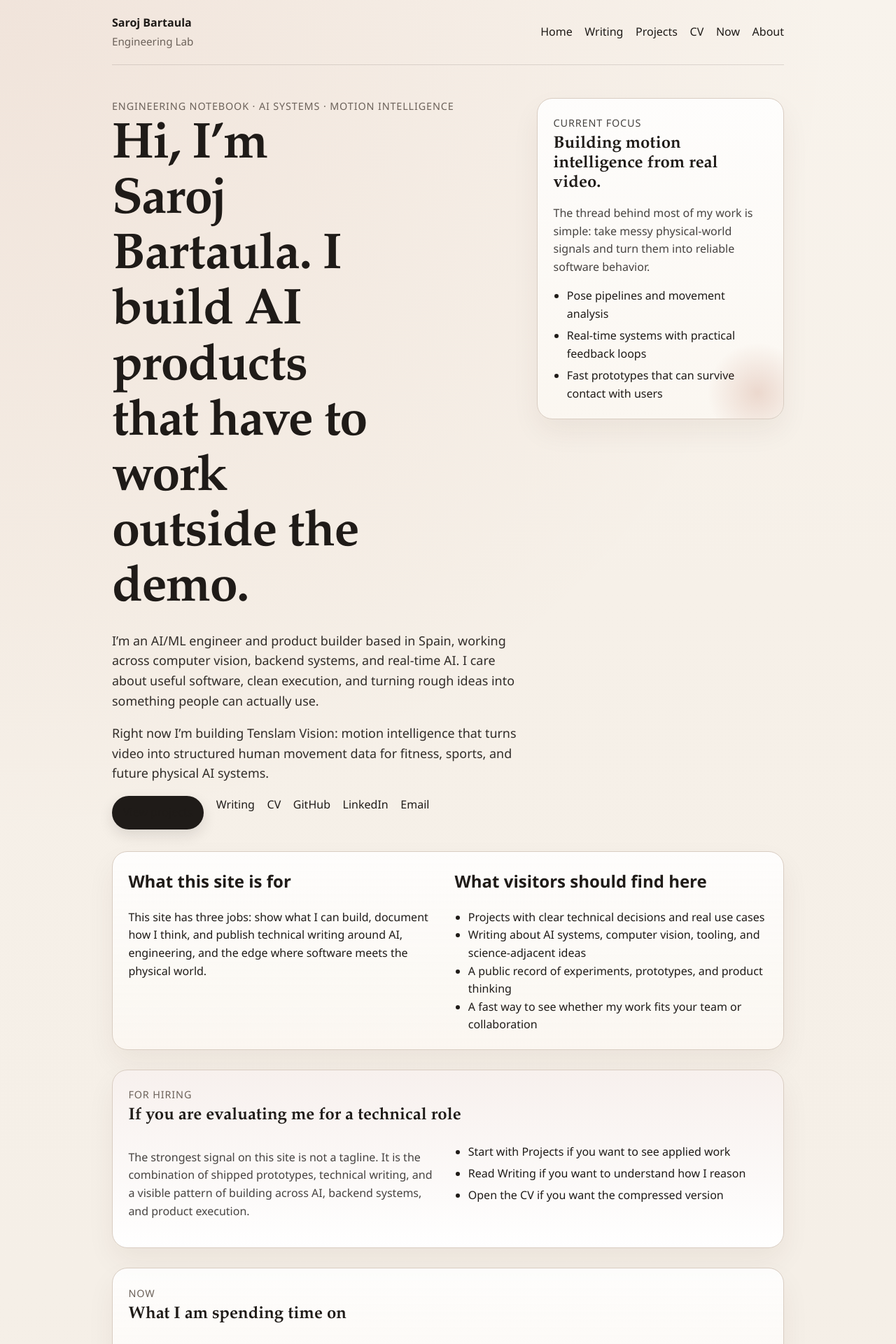
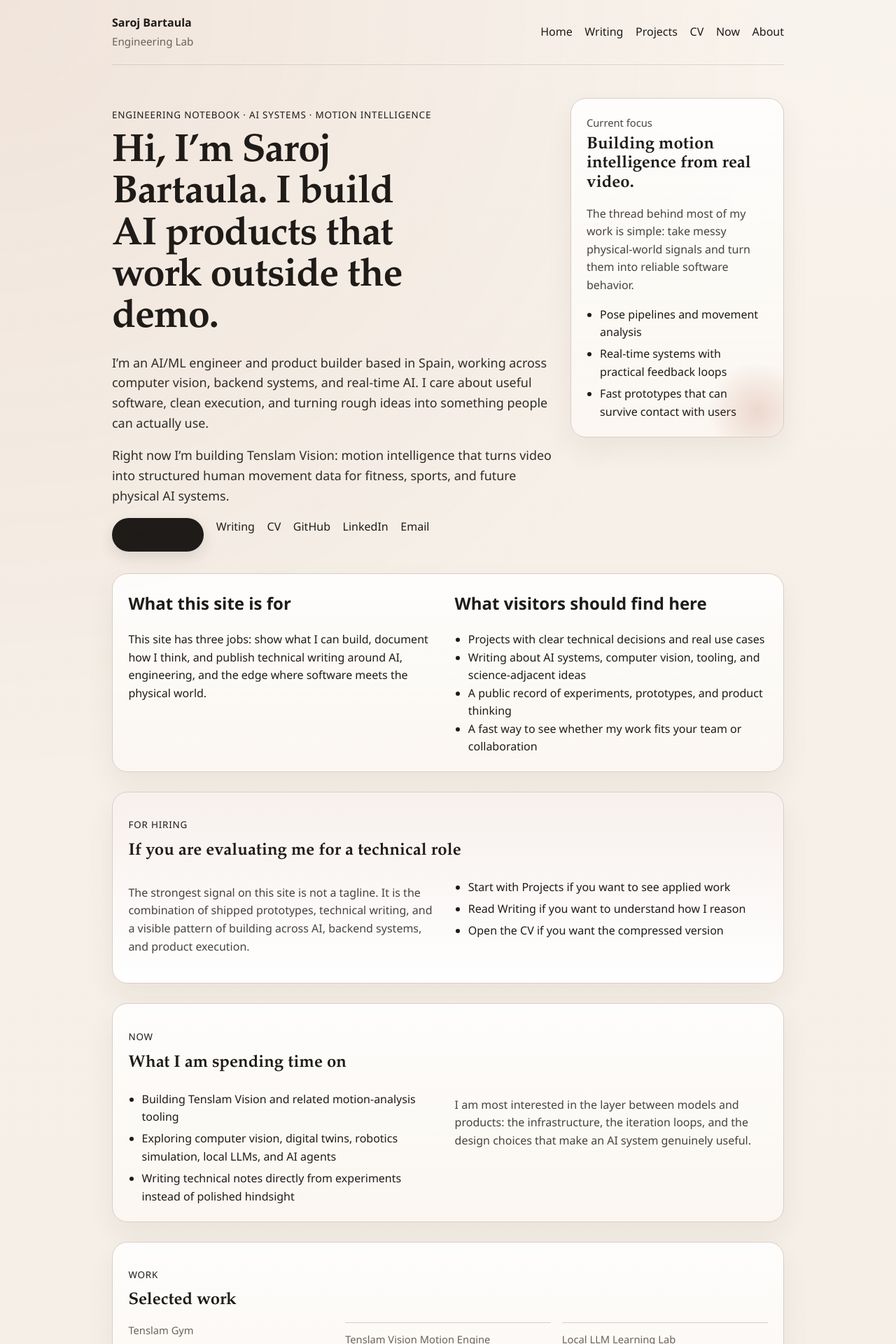
Before and after one commit to sbartaula/sbartaula.github.io, a Jekyll site: the page built from index.md, in a window 1280 px wide. Shown: the top 1920 px of the page at 70% size. Built offline with Jekyll 4.4.1, drawn with Linux system fonts in a browser that asks for light colours.

Commit message:
Polish hero typography and layout balance

```diff
--- a/assets/css/style.css
+++ b/assets/css/style.css
@@ -145,17 +145,21 @@ a:hover {
 
 .hero h1 {
   margin: 0 0 0.75rem;
-  font-size: clamp(2.6rem, 5.8vw, 4.5rem);
-  max-width: 11ch;
+  font-size: clamp(2.1rem, 4.4vw, 3.5rem);
+  line-height: 1.06;
+  max-width: 15ch;
 }
 
-.eyebrow,
 .meta {
   color: var(--muted);
-  font-size: 0.9rem;
+  font-size: 0.92rem;
+  margin: 0 0 0.4rem;
+}
+
+.eyebrow {
   letter-spacing: 0.06em;
   text-transform: uppercase;
-  margin: 0 0 0.4rem;
+  font-size: 0.84rem;
 }
 
 .lede {
@@ -165,6 +169,10 @@ a:hover {
 
 .hero .lede {
   color: rgba(31, 27, 24, 0.92);
+}
+
+.quick-links {
+  margin-top: 1.05rem;
 }
 
 .clean-list {
@@ -392,7 +400,8 @@ a:hover {
 
 @media (min-width: 760px) {
   .hero-grid {
-    grid-template-columns: minmax(0, 1.5fr) minmax(280px, 0.9fr);
+    grid-template-columns: minmax(0, 1.75fr) minmax(280px, 0.85fr);
+    gap: 1.6rem;
   }
 
   .project-grid {
@@ -421,5 +430,6 @@ a:hover {
 
   .hero h1 {
     max-width: none;
+    font-size: clamp(1.95rem, 9vw, 2.6rem);
   }
 }
--- a/index.md
+++ b/index.md
@@ -7,7 +7,7 @@ title: Home
   <div class="hero-grid">
     <div>
       <p class="eyebrow">Engineering notebook · AI systems · motion intelligence</p>
-      <h1>Hi, I’m Saroj Bartaula. I build AI products that have to work outside the demo.</h1>
+      <h1>Hi, I’m Saroj Bartaula. I build AI products that work outside the demo.</h1>
       <p class="lede">
         I’m an AI/ML engineer and product builder based in Spain, working across computer vision,
         backend systems, and real-time AI. I care about useful software, clean execution, and
```
